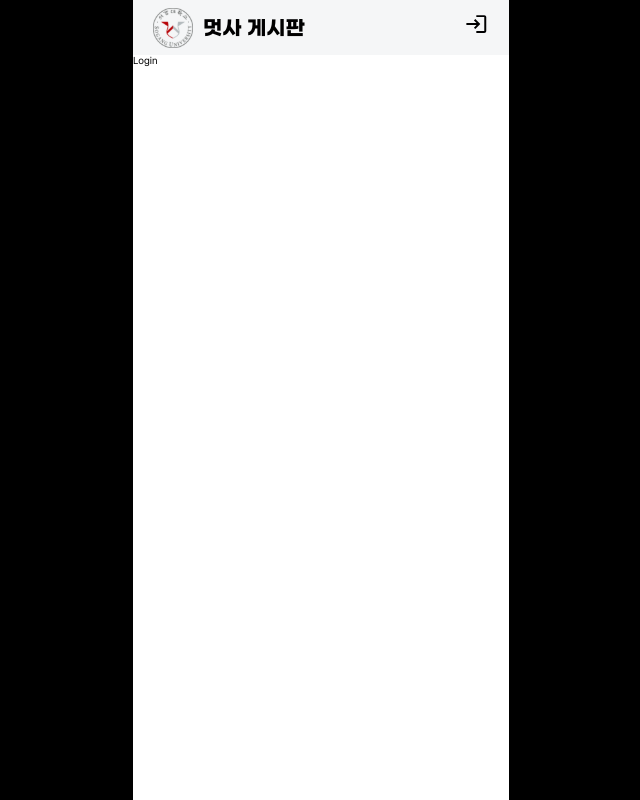
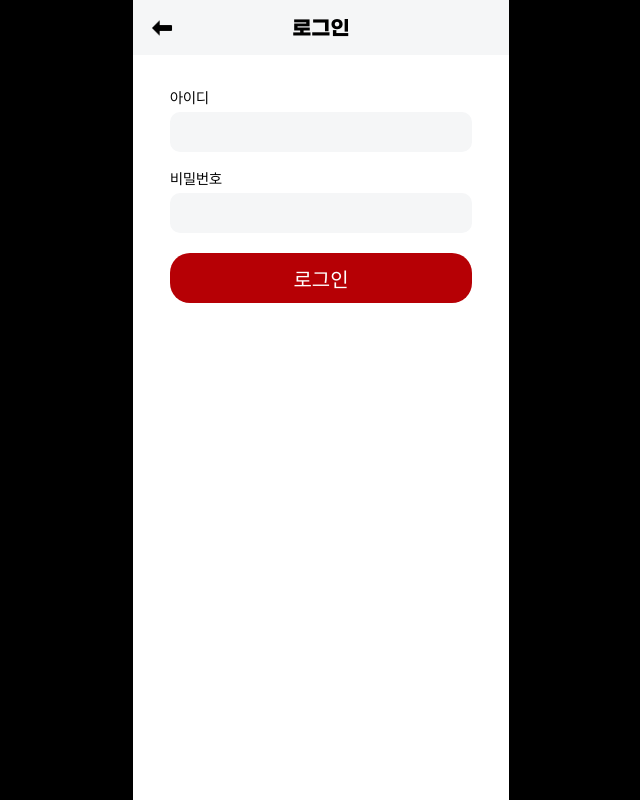
Before and after one commit to yeona813/12th-MUSTACOMMUNITY, a React (Create React App) app: page /login in a window 1280 px wide. Shown: the whole page, without its empty margins (319-959 px from the left). Built offline with nearby package versions, Linux system fonts and the light colour scheme.

Commit message:
Style: Login page styling complete

```diff
--- a/src/App.js
+++ b/src/App.js
@@ -1,12 +1,10 @@
 import styled from "styled-components";
 import Router from "./Router";
 import { White } from "./styles/color";
-import Header from "./components/common/Header";
 
 function App() {
   return (
     <AppContainer>
-      <Header />
       <Router />
     </AppContainer>
   );
--- a/src/Router.js
+++ b/src/Router.js
@@ -4,14 +4,16 @@ import Home from "./pages/Home";
 import PostDetail from "./pages/PostDetail";
 import WritePost from "./pages/WritePost";
 import Login from "./pages/Login";
+import Header from "./components/common/Header";
 
 function Router() {
   return (
     <BrowserRouter>
+      <Header />
       <Routes>
         <Route path="/" element={<Home />} />
         <Route path="/writePost" element={<PostDetail />} />
-        <Route path="/login" element={<Login/>} />
+        <Route path="/login" element={<Login />} />
         <Route path="/post/:postid" element={<WritePost />} />
       </Routes>
     </BrowserRouter>
--- a/src/components/common/Header.js
+++ b/src/components/common/Header.js
@@ -3,19 +3,33 @@ import styled from "styled-components";
 import { Grey1, Grey2 } from "../../styles/color";
 import logo from "../../assets/icon/logo.svg";
 import login from "../../assets/icon/login.svg";
+import { useLocation } from "react-router-dom";
+import backIcon from "../../assets/icon/icon-back.svg";
 function Header() {
+  // useLocation훅을 통하여 현재 위치를 비구조화할당으로 pathname이라는 변수로서 저장
+  const { pathname } = useLocation();
+  // 홈화면일 때, 홈 화면이 아닐 때로 나누어서 조건부 렌더링 구현
+  if (pathname === "/") {
     return (
-    <StyledHeader>
+      <StyledHeader1>
         <div className="logo-section">
           <LogoImg src={logo} />
           <LogoText>멋사 게시판</LogoText>
         </div>
         <LoginImg src={login} />
-    </StyledHeader>
+      </StyledHeader1>
+    );
+  } else {
+    return (
+      <StyledHeader2>
+        <BackImg src={backIcon} />
+        <LogoText>로그인</LogoText>
+      </StyledHeader2>
     );
   }
+}
 
-const StyledHeader = styled.header`
+const StyledHeader1 = styled.header`
   background-color: ${Grey2};
   border-bottom: ${Grey1};
   height: 55px;
@@ -30,10 +44,23 @@ const StyledHeader = styled.header`
   }
 `;
 
+const StyledHeader2 = styled(StyledHeader1)`
+  justify-content: center;
+  position: relative;
+`;
+
 const LogoText = styled.div`
   font-family: "GmarketSans";
   font-size: 2rem;
   font-weight: 600;
+`;
+
+const BackImg = styled.img`
+  width: 23px;
+  position: absolute;
+  top: 15px;
+  left: 18px;
+  cursor: pointer;
 `;
 
 const LogoImg = styled.img`
--- /dev/null
+++ b/src/components/login/LoginSection.js
@@ -0,0 +1,54 @@
+import React from "react";
+import styled from "styled-components";
+import { Body1, Body2 } from "../../styles/font";
+import { Grey1, Grey2, Red, White } from "../../styles/color";
+
+function LoginSection() {
+  return (
+    <LoginSectionWrapper>
+      <div className="id">
+        <Body1>아이디</Body1>
+        <LoginInput />
+      </div>
+      <div className="pw">
+        <Body1>비밀번호</Body1>
+        <LoginInput type="password" />
+      </div>
+      <LoginButton>로그인</LoginButton>
+    </LoginSectionWrapper>
+  );
+}
+
+const LoginSectionWrapper = styled.div`
+  padding: 3.6rem 3.7rem 0;
+  .pw {
+    margin-top: 2rem;
+  }
+`;
+const StyledLoginSection = styled.section``;
+
+const LoginInput = styled.input`
+  display: inline-block;
+  width: 100%;
+  background-color: ${Grey2};
+  padding: 0.3rem 1rem;
+  height: 4rem;
+  margin-top: 0.6rem;
+  border-radius: 1rem;
+`;
+
+const LoginButton = styled.button`
+  background-color: ${Red};
+  width: 100%;
+  display: flex;
+  justify-content: center;
+  align-items: center;
+  color: ${White};
+  border-radius: 2rem;
+  height: 5rem;
+  font-size: 2rem;
+  font-familty: "GmarketSans";
+  margin-top: 2rem;
+`;
+
+export default LoginSection;
--- a/src/pages/Login.jsx
+++ b/src/pages/Login.jsx
@@ -1,9 +1,12 @@
-import React from 'react'
+import React from "react";
+import LoginSection from "../components/login/LoginSection";
 
 function Login() {
   return (
-    <div>Login</div>
-  )
+    <>
+      <LoginSection />
+    </>
+  );
 }
 
-export default Login
+export default Login;
```
Also changed, not shown: src/assets/icon/icon-back.svg (added). Lines whose indentation alone changed are shown as unchanged.
